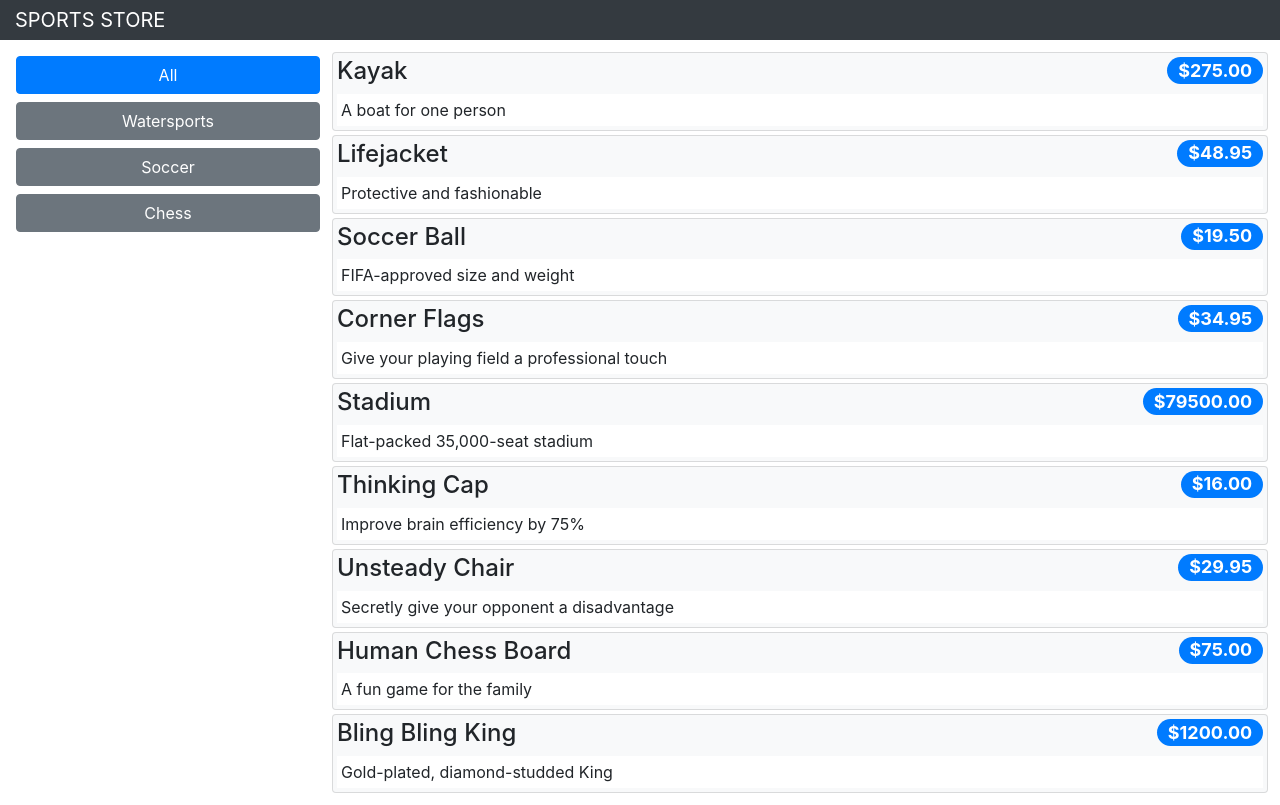
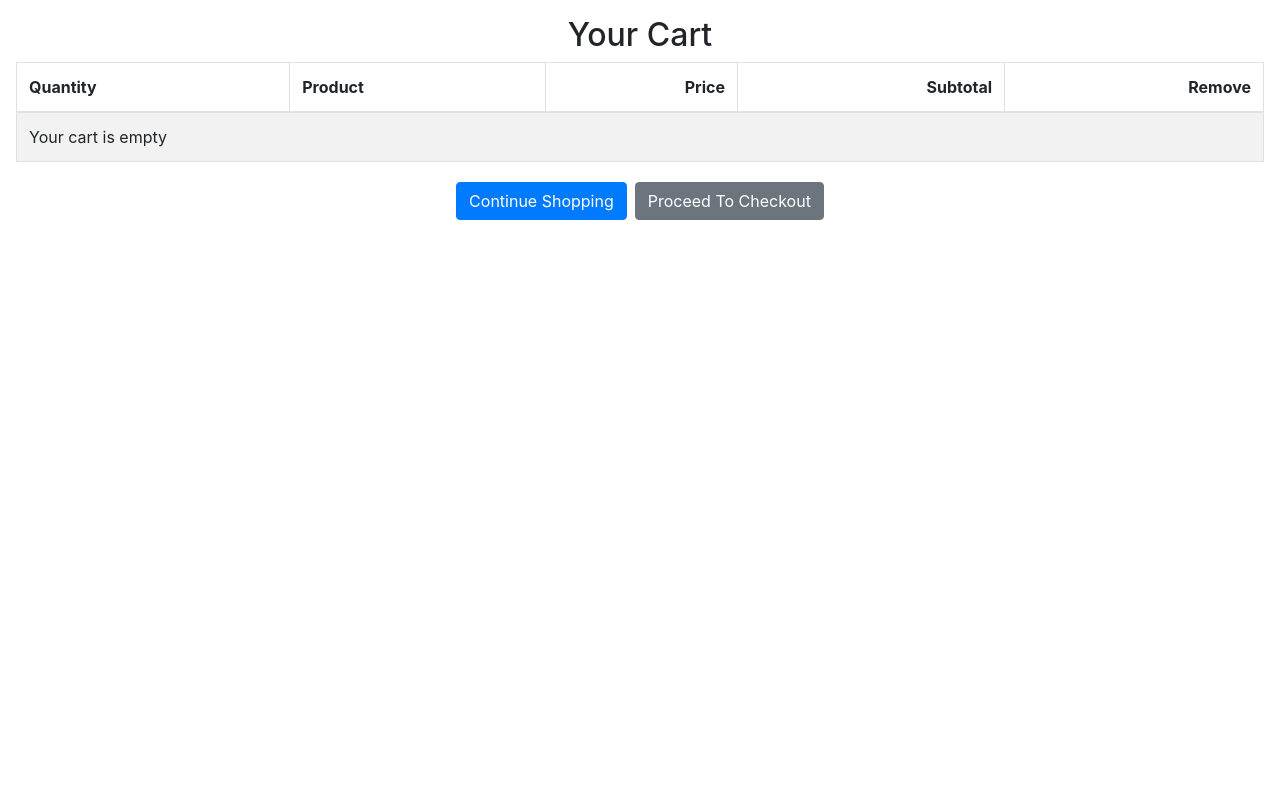
Before and after one commit to ndminh1307js/sportsstore, a React (Create React App) app: page /shop/cart in a window 1280 px wide. Before the commit this address led to /shop/products. Built offline with nearby package versions, Linux system fonts and the light colour scheme.

Commit message:
Add shopping cart (actions, reducer and components)

```diff
--- /dev/null
+++ b/src/data/CartActionCreators.js
@@ -0,0 +1,26 @@
+import { ActionTypes } from './Types';
+
+export const addToCart = (product, quantity = 1) => ({
+  type: ActionTypes.CART_ADD,
+  payload: {
+    product,
+    quantity,
+  },
+});
+
+export const updateCartQuantity = (product, quantity) => ({
+  type: ActionTypes.CART_UPDATE,
+  payload: {
+    product,
+    quantity,
+  },
+});
+
+export const removeFromCart = (product) => ({
+  type: ActionTypes.CART_REMOVE,
+  payload: product,
+});
+
+export const clearCart = () => ({
+  type: ActionTypes.CART_CLEAR,
+});
--- /dev/null
+++ b/src/data/CartReducer.js
@@ -0,0 +1,50 @@
+import { ActionTypes } from './Types';
+
+export const CartReducer = (storeData, action) => {
+  let newStore = { cart: [], cartItems: 0, cartPrice: 0, ...storeData };
+  switch (action.type) {
+    case ActionTypes.CART_ADD:
+      const p = action.payload.product;
+      const q = action.payload.quantity;
+
+      let existing = newStore.cart.find((item) => item.product.id === p.id);
+      if (existing) {
+        existing.quantity += q;
+      } else {
+        newStore.cart = [...newStore.cart, action.payload];
+      }
+
+      newStore.cartItems += q;
+      newStore.cartPrice += p.price * q;
+      return newStore;
+
+    case ActionTypes.CART_UPDATE:
+      newStore.cart = newStore.cart.map((item) => {
+        if (item.product.id === action.payload.product.id) {
+          const diff = action.payload.quantity - item.quantity;
+          newStore.cartItems += diff;
+          newStore.cartPrice += item.product.price * diff;
+          return action.payload;
+        } else {
+          return item;
+        }
+      });
+
+      return newStore;
+
+    case ActionTypes.CART_REMOVE:
+      let selection = newStore.cart.find(
+        (item) => item.product.id === action.payload.id,
+      );
+      newStore.cartItems -= selection.quantity;
+      newStore.cartPrice -= selection.quantity * selection.product.price;
+      newStore.cart = newStore.cart.filter((item) => item !== selection);
+      return newStore;
+
+    case ActionTypes.CART_CLEAR:
+      return { ...storeData, cart: [], cartItems: 0, cartPrice: 0 };
+
+    default:
+      return storeData || {};
+  }
+};
--- /dev/null
+++ b/src/data/CommonReducer.js
@@ -0,0 +1,10 @@
+export const CommonReducer = (...reducers) => (storeData, action) => {
+  for (let i = 0; i < reducers.length; i++) {
+    let newStore = reducers[i](storeData, action);
+    if (newStore !== storeData) {
+      return newStore;
+    }
+  }
+
+  return storeData;
+};
--- a/src/data/DataStore.js
+++ b/src/data/DataStore.js
@@ -1,4 +1,8 @@
 import { createStore } from 'redux';
 import { ShopReducer } from './ShopReducer';
+import { CartReducer } from './CartReducer';
+import { CommonReducer } from './CommonReducer';
 
-export const SportsStoreDataStore = createStore(ShopReducer);
+export const SportsStoreDataStore = createStore(
+  CommonReducer(ShopReducer, CartReducer),
+);
--- a/src/data/Types.js
+++ b/src/data/Types.js
@@ -5,4 +5,8 @@ export const DataTypes = {
 
 export const ActionTypes = {
   DATA_LOAD: 'data_load',
+  CART_ADD: 'cart_add',
+  CART_UPDATE: 'cart_update',
+  CART_REMOVE: 'cart_remove',
+  CART_CLEAR: 'cart_clear',
 };
--- /dev/null
+++ b/src/shop/CartDetails.js
@@ -0,0 +1,44 @@
+import React, { Component } from 'react';
+import { Link } from 'react-router-dom';
+import { CartDetailsRows } from './CartDetailsRows';
+
+export class CartDetails extends Component {
+  getLinkClasses = () =>
+    `btn btn-secondary m-1 ${this.props.cartItems === 0 ? 'disabled' : ''}`;
+
+  render() {
+    return (
+      <div className='m-3'>
+        <h2 className='text-center'>Your Cart</h2>
+        <table className='table table-bordered table-striped'>
+          <thead>
+            <tr>
+              <th>Quantity</th>
+              <th>Product</th>
+              <th className='text-right'>Price</th>
+              <th className='text-right'>Subtotal</th>
+              <th className='text-right'>Remove</th>
+            </tr>
+          </thead>
+          <tbody>
+            <CartDetailsRows
+              cart={this.props.cart}
+              cartPrice={this.props.cartPrice}
+              updateCartQuantity={this.props.updateCartQuantity}
+              removeFromCart={this.props.removeFromCart}
+            />
+          </tbody>
+        </table>
+
+        <div className='text-center'>
+          <Link className='btn btn-primary m-1' to='/shop'>
+            Continue Shopping
+          </Link>
+          <Link className={this.getLinkClasses()} to='/shop/checkout'>
+            Proceed To Checkout
+          </Link>
+        </div>
+      </div>
+    );
+  }
+}
--- /dev/null
+++ b/src/shop/CartDetailsRows.js
@@ -0,0 +1,55 @@
+import React, { Component } from 'react';
+
+export class CartDetailsRows extends Component {
+  handleChange = (product, event) => {
+    this.props.updateCartQuantity(product, event.target.value);
+  };
+
+  render() {
+    if (!this.props.cart || this.props.cart === 0) {
+      return (
+        <tr>
+          <td colSpan='5'>Your cart is empty</td>
+        </tr>
+      );
+    } else {
+      return (
+        <React.Fragment>
+          {this.props.cart.map((item) => (
+            <tr key={item.product.id}>
+              <td>
+                <input
+                  type='number'
+                  value={item.quantity}
+                  step='1'
+                  onChange={(event) => this.handleChange(item.product, event)}
+                />
+              </td>
+              <td>{item.product.name}</td>
+              <td className='text-danger'>${item.product.price.toFixed(2)}</td>
+              <td className='text-danger'>
+                ${(item.quantity * item.product.price).toFixed(2)}
+              </td>
+              <td>
+                <button
+                  className='btn btn-danger btn-sm'
+                  onClick={() => this.props.removeFromCart(item.product)}
+                >
+                  Remove
+                </button>
+              </td>
+            </tr>
+          ))}
+          <tr>
+            <th colSpan='3' className='text-right'>
+              Total:
+            </th>
+            <th colSpan='2' className='text-danger'>
+              ${this.props.cartPrice.toFixed(2)}
+            </th>
+          </tr>
+        </React.Fragment>
+      );
+    }
+  }
+}
--- /dev/null
+++ b/src/shop/CartSummary.js
@@ -0,0 +1,35 @@
+import React, { Component } from 'react';
+import { Link } from 'react-router-dom';
+
+export class CartSummary extends Component {
+  getSummary = () => {
+    if (this.props.cartItems > 0) {
+      return (
+        <span>
+          {this.props.cartItems} item(s), ${this.props.cartPrice.toFixed(2)}
+        </span>
+      );
+    } else {
+      return <span>Your cart: (empty)</span>;
+    }
+  };
+
+  getLinkClasses = () => {
+    return `btn btn-sm btn-dark text-white ${
+      this.props.cartItems === 0 ? 'disabled' : ''
+    }`;
+  };
+
+  render() {
+    return (
+      <div className='float-right'>
+        <small>
+          {this.getSummary()}
+          <Link className={this.getLinkClasses()} to='/shop/cart'>
+            <i className='fa fa-shopping-cart'></i>
+          </Link>
+        </small>
+      </div>
+    );
+  }
+}
--- a/src/shop/ProductList.js
+++ b/src/shop/ProductList.js
@@ -14,7 +14,15 @@ export class ProductList extends Component {
             ${p.price.toFixed(2)}
           </span>
         </h4>
-        <div className='card-text bg-white p-1'>{p.description}</div>
+        <div className='card-text bg-white p-1'>
+          {p.description}{' '}
+          <button
+            className='btn btn-success btn-sm float-right'
+            onClick={() => this.props.addToCart(p)}
+          >
+            Add To Cart
+          </button>
+        </div>
       </div>
     ));
   }
--- a/src/shop/Shop.js
+++ b/src/shop/Shop.js
@@ -1,6 +1,7 @@
 import React, { Component } from 'react';
 import { CategoryNavigation } from './CategoryNavigation';
 import { ProductList } from './ProductList';
+import { CartSummary } from './CartSummary';
 
 export class Shop extends Component {
   render() {
@@ -9,6 +10,7 @@ export class Shop extends Component {
         <div className='row'>
           <div className='col bg-dark text-white'>
             <div className='navbar-brand'>SPORTS STORE</div>
+            <CartSummary {...this.props} />
           </div>
         </div>
         <div className='row'>
@@ -19,7 +21,10 @@ export class Shop extends Component {
             />
           </div>
           <div className='col-9 p-2'>
-            <ProductList products={this.props.products} />
+            <ProductList
+              products={this.props.products}
+              addToCart={this.props.addToCart}
+            />
           </div>
         </div>
       </div>
--- a/src/shop/ShopConnector.js
+++ b/src/shop/ShopConnector.js
@@ -2,8 +2,15 @@ import React, { Component } from 'react';
 import { Switch, Route, Redirect } from 'react-router-dom';
 import { connect } from 'react-redux';
 import { loadData } from '../data/ActionCreators';
+import {
+  addToCart,
+  updateCartQuantity,
+  removeFromCart,
+  clearCart,
+} from '../data/CartActionCreators';
 import { DataTypes } from '../data/Types';
 import { Shop } from './Shop';
+import { CartDetails } from './CartDetails';
 
 const mapStateToProps = (dataStore) => ({
   ...dataStore,
@@ -11,6 +18,10 @@ const mapStateToProps = (dataStore) => ({
 
 const mapDispatchToProps = {
   loadData,
+  addToCart,
+  updateCartQuantity,
+  removeFromCart,
+  clearCart,
 };
 
 const filterProducts = (products = [], category) =>
@@ -41,6 +52,12 @@ export const ShopConnector = connect(
               />
             )}
           />
+          <Route
+            path='/shop/cart'
+            render={(routeProps) => (
+              <CartDetails {...this.props} {...routeProps} />
+            )}
+          />
           <Redirect to='/shop/products' />
         </Switch>
       );
```
